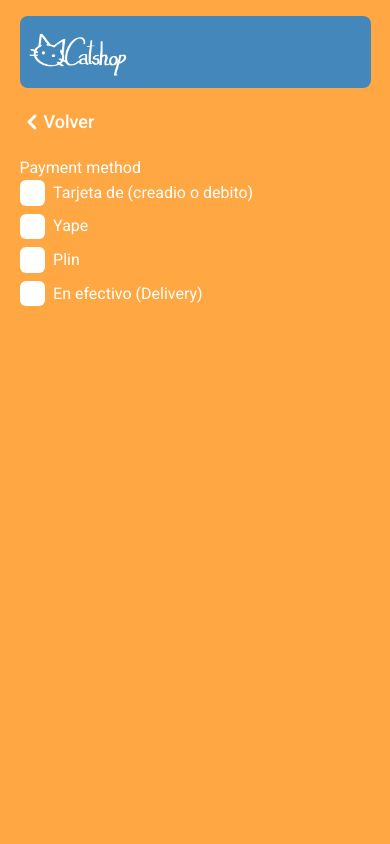
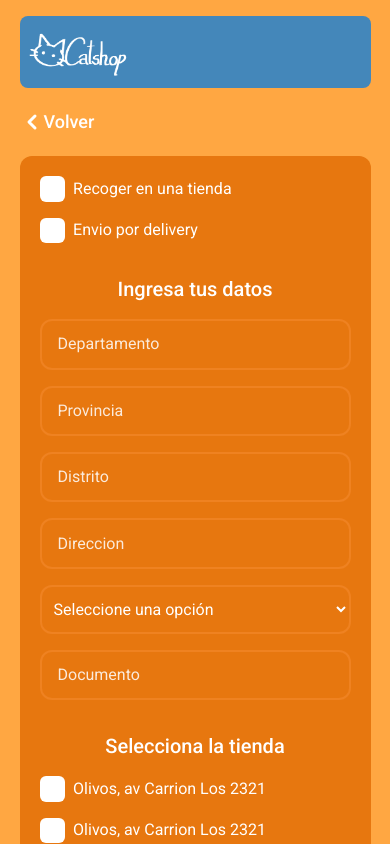
Before and after one commit to Overidd/CatShop, a Next.js app: page /cart in a window 390 px wide. Shown: the top 844 px of the page. Built offline with nearby package versions, Linux system fonts and the light colour scheme.

Commit message:
feat: avances en pagina de pago

```diff
--- a/app/cart/page.tsx
+++ b/app/cart/page.tsx
@@ -4,6 +4,7 @@ import LogoCatshop from '@/public/LogoCatshop.png'
 import Image from "next/image"
 import Link from 'next/link'
 import { CartPayMethod } from "@/components/carts/CartPayMethod"
+import { CartPayDireccion } from "@/components/carts/CartPayDireccion"
 
 const page = () => {
    return (
@@ -26,7 +27,8 @@ const page = () => {
 
          <main>
             {/* <CartPay /> */}
-            <CartPayMethod/>
+            {/* <CartPayMethod/> */}
+            <CartPayDireccion/>
          </main>
 
       </div>
--- a/app/layout.tsx
+++ b/app/layout.tsx
@@ -14,8 +14,9 @@ const roboto = Roboto({
    subsets: ['latin'],
    style: ["normal", "italic"],
 });
+
 export const metadata: Metadata = {
-   title: "Create Next App",
+   title: "ShopCat",
    description: "Generated by create next app",
 };
 
--- /dev/null
+++ b/app/shop/[id]/page.tsx
@@ -0,0 +1,55 @@
+/* eslint-disable @next/next/no-img-element */
+// 'use client'
+import { Button } from '@/components/button/Button'
+import { dataProducts } from '@/data/dataProducts'
+import { ProductProps } from '@/lib/types'
+// import { useRouter } from 'next/navigation'
+
+const page = ({ params }: { params: { id: string } }) => {
+   // const navigation = useRouter()
+   const id = parseInt(params.id)
+   console.log(id)
+   const product = dataProducts.filter(item => item.id === id)
+
+   if (!id || product) {
+
+   }
+
+   return (
+      <div className='w-[90%] m-auto max-w-7xl'>
+         {
+            product.map(item => (
+               <DetailsProduct product={item} key={item.id} />
+            ))
+         }
+
+      </div>
+   )
+}
+
+export default page
+
+type Props = {
+   product: ProductProps
+}
+
+const DetailsProduct = ({ product }: Props) => {
+   const { name, description, price, img: { alt, src, width, height } } = product
+
+   return (
+      <section className='flex flex-col md:flex-row gap-4'>
+         <figure className='basis-[0%] min-w-[40%] rounded-xl overflow-hidden'>
+            <img
+               className='w-full h-full object-cover object-center'
+               src={src} alt={alt} width={width} height={height} />
+         </figure>
+         <div className='text-center flex-1 flex flex-col gap-4'>
+            <h1 className='text-lg md:text-2xl font-medium'>{name}</h1>
+            <small className='text-bgMenu font-bold text-xl'>S/ {price}</small>
+            <p>{description}</p>
+
+            <Button text='Agregar al carrito' className='mt-auto'/>
+         </div>
+      </section>
+   )
+}
--- /dev/null
+++ b/components/carts/CartPayDireccion.tsx
@@ -0,0 +1,54 @@
+import { Button } from "../button/Button"
+import { Input, InputRadio, Select  } from "../common/Inputs"
+
+
+
+export const CartPayDireccion = () => {
+   return (
+      <section className="bg-bgPrimary p-5 rounded-xl space-y-8 w-fit m-auto texttext-lg ">
+         <form action="" className="space-y-4 md:space-x-10">
+            <InputRadio
+               className="inline-block"
+               id="pick"
+               name="option"
+               text="Recoger en una tienda"
+            />
+            <InputRadio
+               className="inline-block"
+               id="sending"
+               name="option"
+               text="Envio por delivery"
+            />
+         </form>
+
+         <form action="" className="space-y-4">
+            <p className="text-center text-xl font-medium">Ingresa tus datos</p>
+            <Input type="text" placeHolder="Departamento" />
+            <Input type="text" placeHolder="Provincia" />
+            <Input type="text" placeHolder="Distrito" />
+            <Input type="text" placeHolder="Direccion" />
+            {/* <Input type="text" placeHolder="referencia" /> */}
+            <Select/>
+            <Input type="text" placeHolder="Documento" />
+         </form>
+
+         <form action="" className="space-y-4">
+            <p className="text-center text-xl font-medium">Selecciona la tienda</p>
+            <InputRadio
+               className="block"
+               id="address1"
+               name="address"
+               text="Olivos, av Carrion Los  2321"
+            />
+            <InputRadio
+               className="block"
+               id="address2"
+               name="address"
+               text="Olivos, av Carrion Los  2321"
+            />
+         </form>
+         <Button text="Contunar con el pago" />
+         <p className="text-center">✅Safe Payment Powered By SecureIMP™</p>
+      </section>
+   )
+}
--- a/components/carts/CartPayMethod.tsx
+++ b/components/carts/CartPayMethod.tsx
@@ -1,30 +1,50 @@
+'use client'
+import { Button } from "../button/Button"
+import { InputRadio } from "../common/Inputs"
+import { useStoreCart } from "../context/useStoreCart"
 
 
 export const CartPayMethod = () => {
+   const { state } = useStoreCart()
+   const priceTotal = state.reduce((total, item) => total + (item.price * (item.quantity || 1)), 0);
+
    return (
-      <div className="">
-         <section>
-            <h1>Payment  method</h1>
-            <form action="" className="space-y-2">
-               <label htmlFor="card" className="space-x-2 block">
-                  <input type="radio" name="method" id="card" className="checkboxStyle align-middle"/>
-                  <span className="align-middle">Tarjeta de (creadio o debito) </span>
-               </label>
-               <label htmlFor="yape" className="space-x-2 block">
-                  <input type="radio" name="method" id="yape" className="checkboxStyle align-middle"/>
-                  <span className="align-middle">Yape</span>
-               </label>
-               <label htmlFor="plin" className="space-x-2 block">
-                  <input type="radio" name="method" id="plin" className="checkboxStyle align-middle"/>
-                  <span className="align-middle">Plin</span>
-               </label>
-               <label htmlFor="cash" className="space-x-2 block">
-                  <input type="radio" name="method" id="cash" className="checkboxStyle align-middle"/>
-                  <span className="align-middle">En efectivo (Delivery)</span>
-               </label>
-            </form>
-         </section>
+      <section className="bg-bgPrimary p-5 rounded-xl space-y-8 w-fit m-auto text-base md:text-lg ">
+         <h1 className=" text-xl md:text-2xl font-medium text-center">Elige el método de pago</h1>
 
-      </div>
+         <form action="" className="space-y-4">
+            <InputRadio
+               className="block"
+               id="card"
+               name="method"
+               text="Tarjeta de (creadio o debito)"
+            />
+            <InputRadio
+               className="block"
+               id="Yape"
+               name="method"
+               text="Yape"
+            />
+            <InputRadio
+               className="block"
+               id="plin"
+               name="method"
+               text="Plin"
+            />
+            <InputRadio
+               className="block"
+               id="cash"
+               name="method"
+               text="En efectivo (Delivery)"
+            />
+         </form>
+
+         <div className="text-center space-y-2">
+            <h2 className="text-xl md:text-2xl">Detalles</h2>
+            <p>Total: S/ {priceTotal}</p>
+         </div>
+         <Button bgColor="bg-bgBtnSecondary" text="Continuar con el pago" />
+         <p className="text-center">✅Safe Payment Powered By SecureIMP™</p>
+      </section>
    )
 }
--- /dev/null
+++ b/components/common/Inputs.tsx
@@ -0,0 +1,54 @@
+import './input.css'
+
+type TypoInput = 'text' | 'email'
+interface Props {
+   placeHolder: string;
+   type: TypoInput;
+   className?: string;
+}
+
+export const Input = ({ placeHolder, type, className }: Props) => {
+   return (
+      <label className="form_label border-2 border-[#ef8221] rounded-xl">
+         <input type={type} placeholder=" " className={`form_input bg-transparent outline-none py-[0.7rem] px-[1rem] ${className}`} />
+         <span className="form_text opacity-85 bg-bgPrimary">{placeHolder}</span>
+      </label>
+   )
+}
+
+export const Select = () => {
+   return (
+      <select name="" id="" className="bg-transparent border-2 border-[#ef8221] w-full p-2 py-3 rounded-xl outline-none">
+         <option value="" className="bg-bgPrimary">Seleccione una opción</option>
+         <option value="option1" className='bg-bgPrimary'>DNI</option>
+         <option value="option2" className='bg-bgPrimary '>Pasaporte</option>
+      </select>
+   )
+}
+
+interface InputRadioProps {
+   id: string;
+   text: string;
+   className?: string;
+   name: string;
+}
+export const InputRadio = ({ id, text, className, name }: InputRadioProps) => {
+   return (
+      <label htmlFor={id} className={`space-x-2 cursor-pointer ${className}`}>
+         <input type="radio" name={name} id={id} className="checkboxStyle align-middle" />
+         <span className="align-middle">{text} </span>
+      </label>
+   )
+}
+
+
+
+
+// export const Input = ({ placeHolder, type, className }: Props) => {
+//    return (
+//       <label className="form_label bg-[#ef8221] rounded-xl">
+//          <input type={type} placeholder=" " className={`form_input bg-transparent outline-none py-[0.7rem] px-[1rem] ${className}`} />
+//          <span className="form_text opacity-85">{placeHolder}</span>
+//       </label>
+//    )
+// }
--- /dev/null
+++ b/components/common/input.css
@@ -0,0 +1,30 @@
+.form_label {
+   /* width: 100%; */
+   display: grid;
+   grid-template-areas: 'input';
+}
+
+.form_input {
+   grid-area: input;
+   z-index: 1;
+}
+
+.form_text {
+   grid-area: input;
+   /* z-index: 2; */
+   width: max-content;
+   height: 100%;
+
+   margin-left: 1rem;
+   /* padding: 0 0.5rem; */
+   display: flex;
+   align-items: center;
+   transform-origin: left;
+   transition: transform 0.2s;
+}
+
+.form_input:focus+.form_text,
+.form_input:not(:placeholder-shown)+.form_text {
+   transform: translateY(-50%) scale(0.8);
+   margin-top: 1px;
+}
```
Also changed, not shown: components/cards/CardProducts.tsx (+34 -7 lines).
